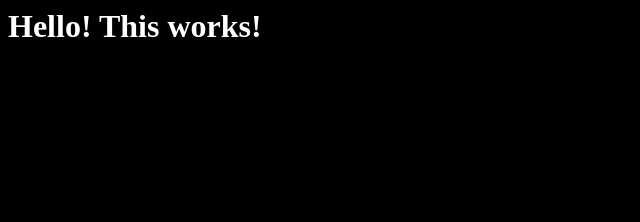
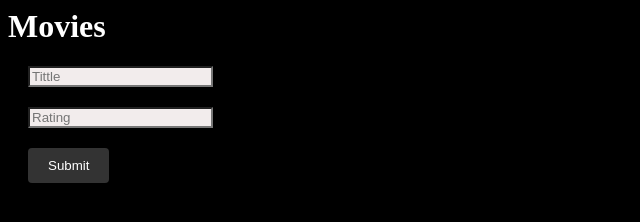
Before and after one commit to JoseAGR20/Movies-App, a plain HTML site: page index.html in a window 1280 px wide. Shown: the whole page, without its empty margins (0-640 px from the left). Drawn offline with nearby package versions, Linux system fonts and the light colour scheme.

Commit message:
Styles added

```diff
--- a/index.html
+++ b/index.html
@@ -7,7 +7,15 @@
     <link rel = "stylesheet" href="style.css">
 </head>
 <body>
-    <h1>Hello! This works!</h1>
+    <h1>Movies</h1>
+    <form>
+        <input class= "stack-element" text="" placeholder="Tittle">
+        <input class="stack-element" text="" placeholder="Rating">
+        <button class="stack-element">Submit</button>
+    </form>
+    <script   src="https://code.jquery.com/jquery-3.7.1.min.js"
+            integrity="sha256-/JqT3SQfawRcv/BIHPThkBvs0OEvtFFmqPF/lYI/Cxo="
+            crossorigin="anonymous"></script>
     <script src="script.js"></script>
 </body>
 </html>
--- a/style.css
+++ b/style.css
@@ -5,3 +5,33 @@ body {
 h1 {
     color: white;
 }
+
+input {
+    background-color: #f2ecec;
+}
+
+.input:hover {
+    background-color: #555; /* Darker background color on hover */
+}
+
+
+button {
+    display: inline-block;
+    padding: 10px 20px;
+    background-color: #333; /* Background color */
+    color: #fff; /* Text color */
+    text-decoration: none;
+    border: none;
+    border-radius: 4px;
+    cursor: pointer;
+    transition: background-color 0.3s ease;
+}
+
+.button:hover {
+    background-color: #555; /* Darker background color on hover */
+}
+
+.stack-element {
+    display: block;
+    margin: 20px;
+}
```
